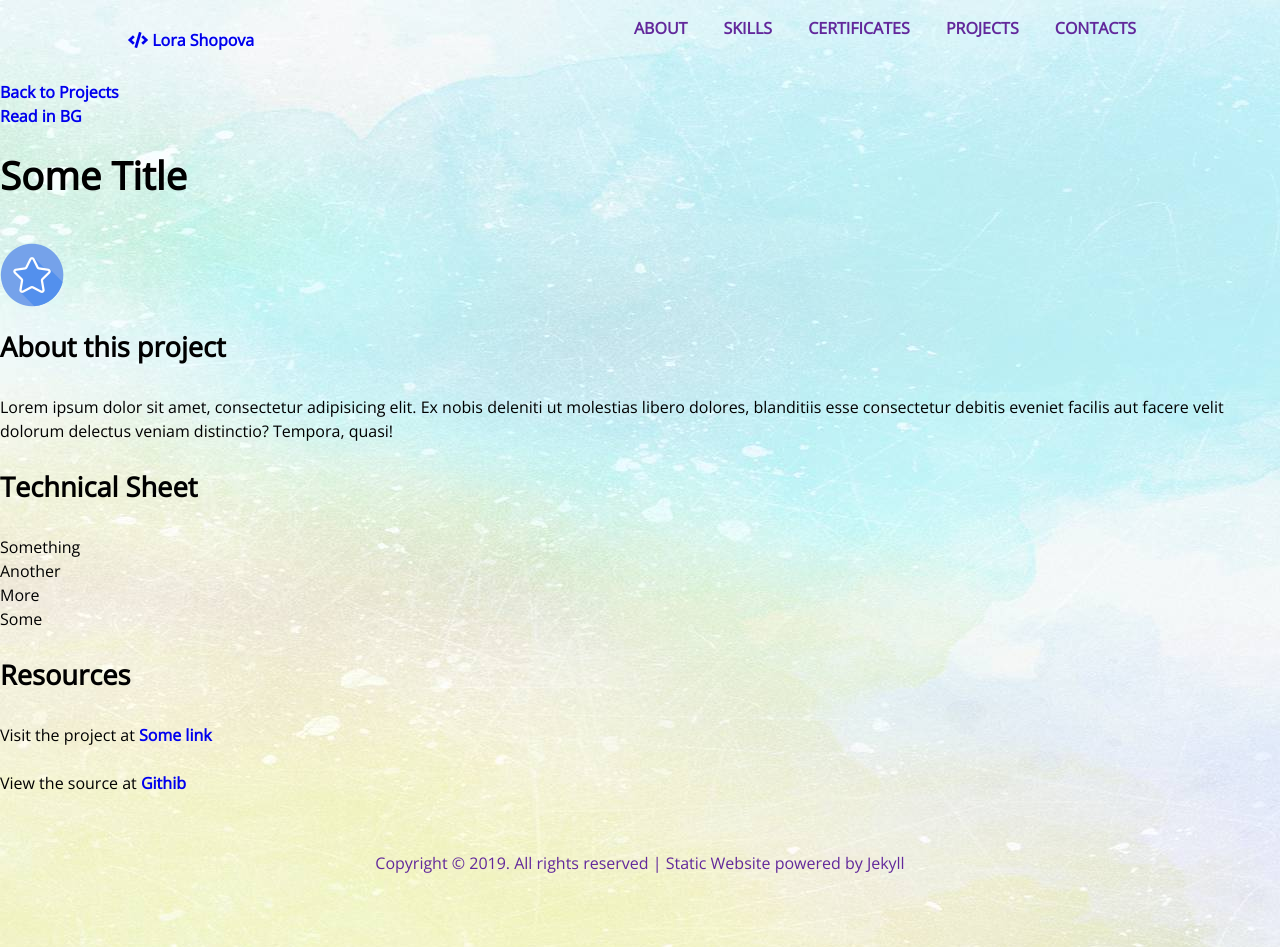
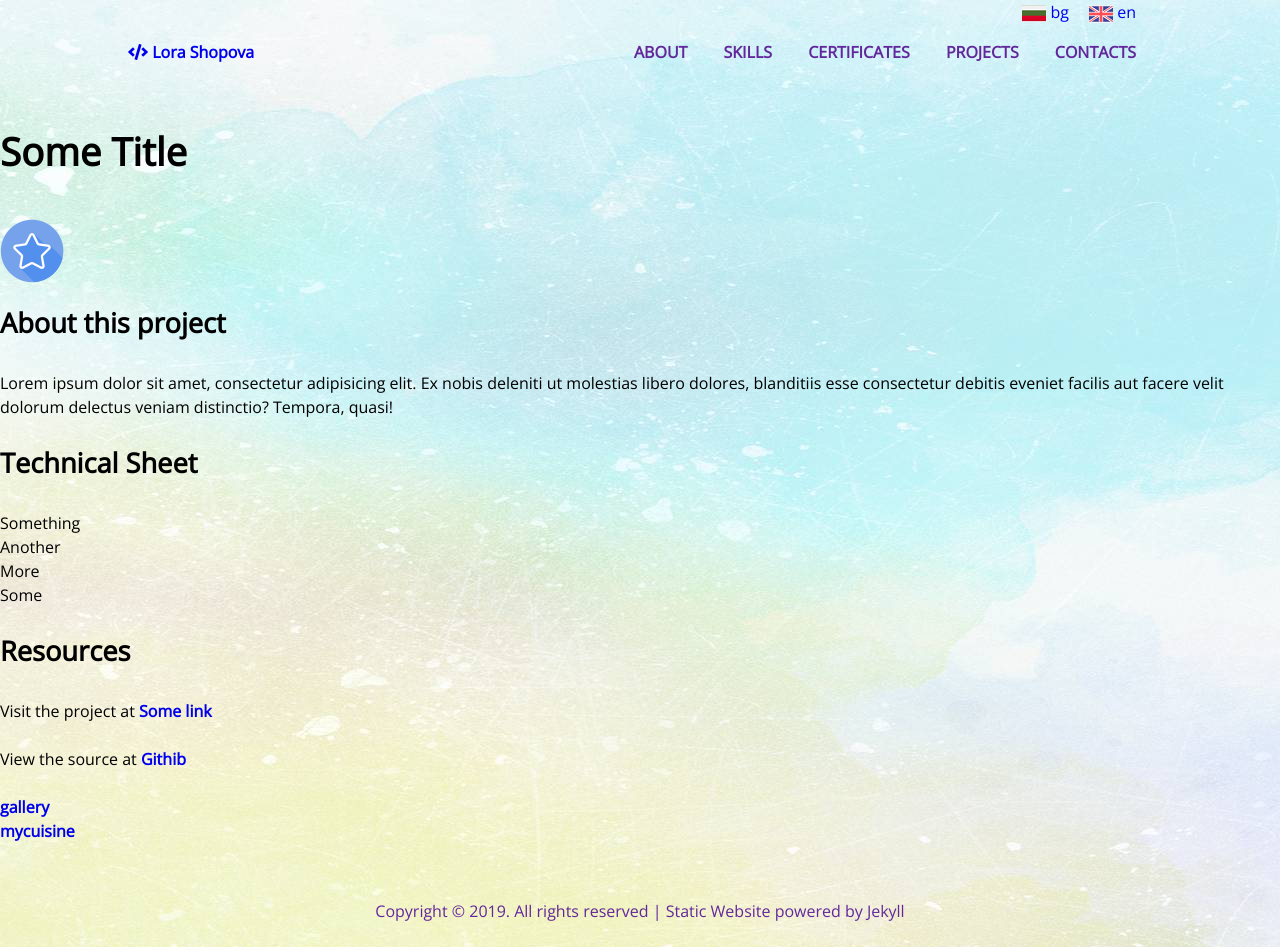
Before and after one commit to LoraMS/lorams.github.io, a Jekyll site: the page built from _posts/2019-16-01-gallery.html, in a window 1280 px wide. Built offline with Jekyll 4.4.1, drawn with Linux system fonts in a browser that asks for light colours.

Commit message:
post layout updated

```diff
--- a/_layouts/post.html
+++ b/_layouts/post.html
@@ -4,44 +4,27 @@
 {% include head.html %}
 
 <body>
-
-
-    <header>
-        <section class="navigation">
-            <div class="logo">
-                <a href="/">
-                    <i class="fas fa-code"></i>
-                    <span>Lora Shopova</span>
-                </a>
-            </div>
-            <nav>
-                <ul>
-                    {% assign url = page.url|remove:'.html' %}
-                    {% for menu in site.t[page.lang] offset:1 %}
-                    <li class="nav-item {% if url == menu[1].url %}active{% endif %}"><a
-                            href="{{ menu[1].url }}">{{ menu[1].name }}</a></li>
-                    {% endfor %}
-                </ul>
-            </nav>
-        </section>
-    </header>
-
-
-    <div>
-        <a href="./../projects.html">Back to Projects</a>
-    </div>
-    <div>
-        {% if page.lang == 'en' %}
-        <a href="/projectsbg/{{page.translation}}">Read in BG</a>
-        {% elsif page.lang == 'bg' %}
-        <a href="/projects/{{page.translation}}">Read in EN</a>
-        {% endif %}
-    </div>
+    {% include header.html %}
 
     {{ content }}
 
-    <aside class="same-category">
+    <aside class="group-category">
 
+        {% assign posts=site.posts | group_by: 'group' %}
+        {% for group in posts %}
+            {% if group.size > 1 %}
+                <h5>{{ group.name | upcase }}</h5>
+                <ul>
+                    {% for item in group.items %}
+                        {% if page.lang == item.lang %}
+                            <li>
+                                <a href="{{ item.url }}">{{ item.title }}</a>
+                            </li>
+                        {% endif %}
+                    {% endfor %}
+                </ul>
+            {% endif %}
+        {% endfor %}
     </aside>
 
     {% include footer.html  %}
```
